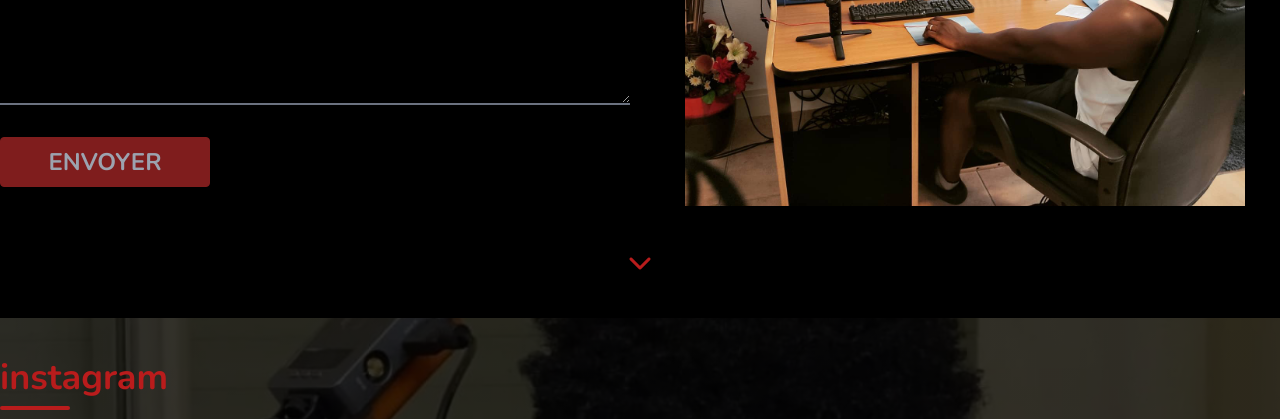
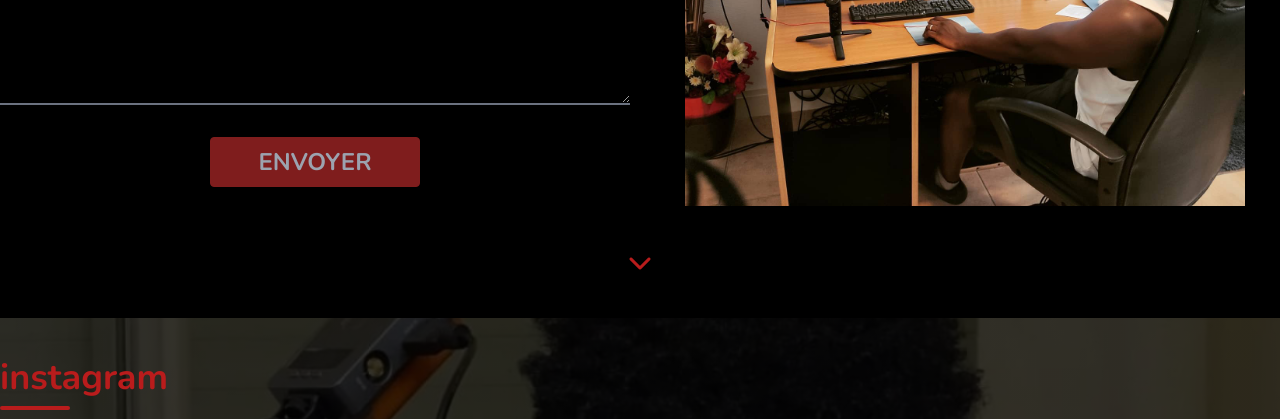
Before and after one commit to ismailkraou/flux, a plain HTML site: page home.html in a window 1280 px wide. Shown: the part 3780-4199 px from the top of the page. Drawn offline with nearby package versions, Linux system fonts and the light colour scheme.

Commit message:
btn contact centerd

```diff
--- a/home.html
+++ b/home.html
@@ -326,7 +326,9 @@
                             <input type = "email" name="email" id="email" class = "form-control mb-1 p-2 px-4 w-full bg-black text-white placeholder-white text-base border-b-2 border-gray-500 focus:border-red-500 outline-none mb-5" placeholder="Votre Email"><br>
                             <input type = "sujet" name="sujet" id="sujet" class = "form-control mb-1 p-2 px-4 w-full bg-black text-white placeholder-white text-base border-b-2 border-gray-500 focus:border-red-500 outline-none mb-5" placeholder="Sujet"><br>
                             <textarea class = "form-control mb-1 p-2 px-4 w-full bg-black text-white placeholder-white text-base border-b-2 border-gray-500 focus:border-red-500 outline-none mb-5" placeholder="Votre Message" name="message" id="message" cols="30" rows="10" ></textarea><br>
-                            <input type = "submit" class = "w-full lg:w-1/3 btn-submit btn mb-1 mt-1 rounded p-2 px-4 bg-red-900 hover:bg-red-600 border border-red-900 hover:border-white text-gray-400 hover:text-white font-bold" value = "ENVOYER"><br>
+                            <div class="flex justify-center">
+                                <input type = "submit" class = "w-full lg:w-1/3 btn-submit btn mb-1 mt-1 rounded p-2 px-4 bg-red-900 hover:bg-red-600 border border-red-900 hover:border-white text-gray-400 hover:text-white font-bold" value = "ENVOYER">
+                            </div>
                         </form>
                     </div>
 
```
